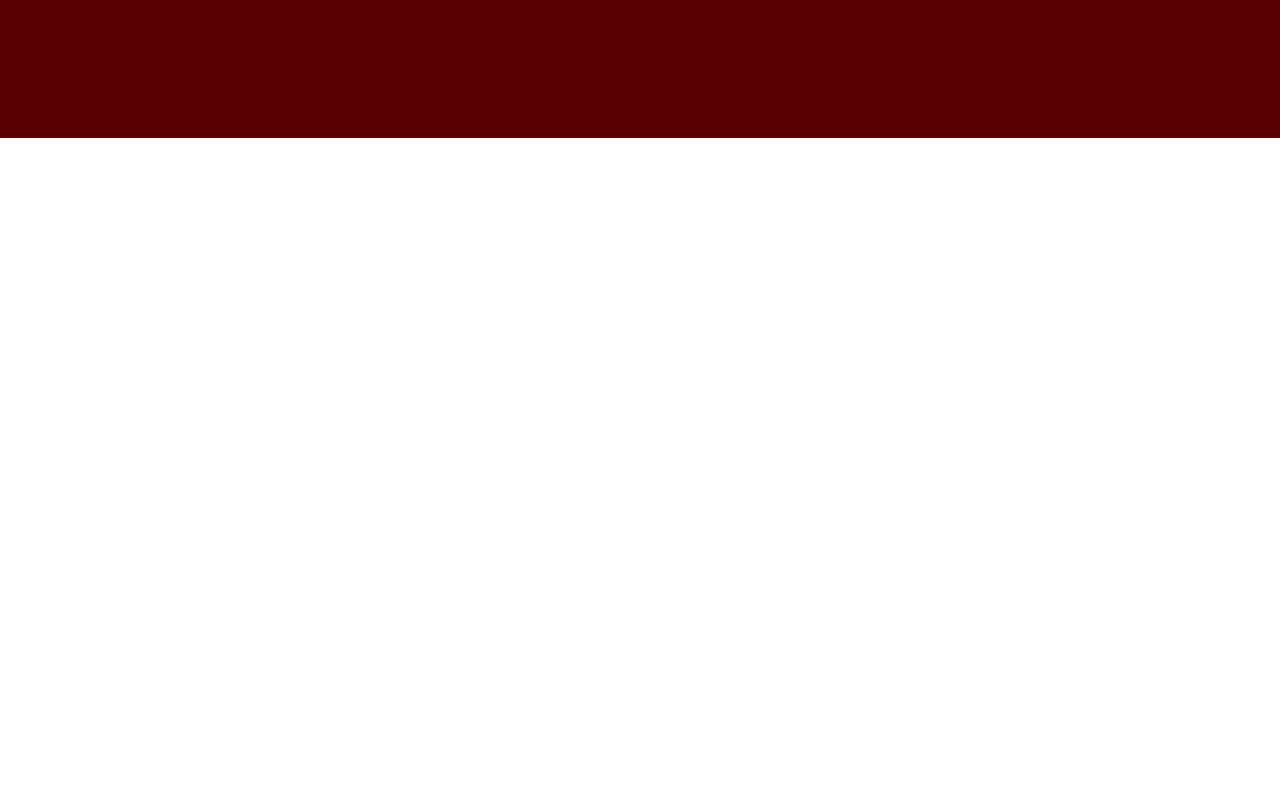
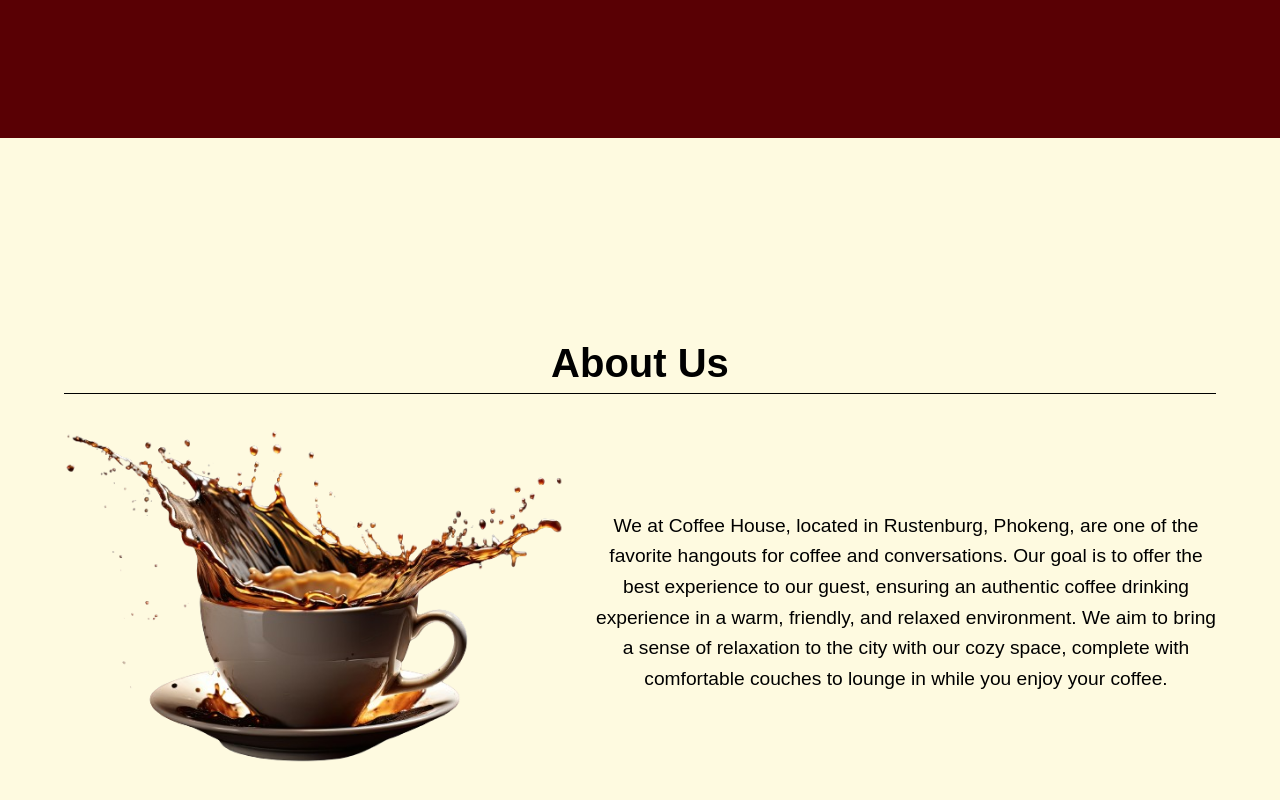
Before and after one commit to MohauMushi/Coffee_Website, a React (Vite) app: page / in a window 1280 px wide. Shown: the part 662-1462 px from the top of the page. Before the commit the page ends 800 px from the top, so only its background shows below. Built offline with nearby package versions, Linux system fonts and the light colour scheme.

Commit message:
Added overflow-x: hidden;

```diff
--- a/src/App.css
+++ b/src/App.css
@@ -4,3 +4,10 @@
   /* padding: 2rem; */
   text-align: center;
 }
+
+body, html {
+  margin: 0;
+  padding: 0;
+  font-family: Arial, sans-serif;
+  scroll-behavior: smooth;
+}
--- a/src/App.jsx
+++ b/src/App.jsx
@@ -1,6 +1,7 @@
 import React from "react";
 import Navbar from "./Components/Navbar/Navbar";
 import HomePage from "./Components/Home/Home";
+import About from "./Components/About/About";
 import "./App.css";
 
 function App() {
@@ -9,6 +10,7 @@ function App() {
       <div className="App">
         <Navbar />
         <HomePage />
+        <About />
       </div>
     </>
   );
--- /dev/null
+++ b/src/Components/About/About.css
@@ -0,0 +1,84 @@
+.about-section {
+  background-color: #fefae0;
+  min-height: 100vh;
+  /* margin-top: -6rem; */
+  display: flex;
+  flex-direction: column;
+  justify-content: center;
+  align-items: center;
+  text-align: center;
+  position: relative;
+  width: 100vw;
+  padding: clamp(2rem, 5vw, 4rem);
+  box-sizing: border-box;
+}
+
+.about-content {
+  max-width: 1200px;
+  width: 100%;
+}
+
+.about-container {
+  display: flex;
+  justify-content: center;
+  align-items: stretch;
+  gap: clamp(1rem, 3vw, 2rem);
+  flex-wrap: wrap;
+}
+
+.image-container {
+  flex: 1 1 300px;
+  max-width: 500px;
+}
+
+.about-image {
+  width: 100%;
+  height: auto;
+  object-fit: cover;
+}
+
+.text-container {
+  flex: 1 1 300px;
+  display: flex;
+  font-weight: 500;
+  flex-direction: column;
+  justify-content: center;
+}
+
+.about-section h1 {
+  font-size: clamp(2rem, 5vw, 2.5rem);
+  color: black;
+  border-bottom: 1px solid black;
+  /* padding-bottom: 5px; */
+  margin-bottom: clamp(1rem, 3vw, 2rem);
+}
+
+.about-section p {
+  font-size: clamp(1rem, 2vw, 1.2rem);
+  color: black;
+  line-height: 1.6;
+  margin-bottom: 1rem;
+}
+
+@media (max-width: 768px) {
+  .about-container {
+    flex-direction: column;
+    align-items: center;
+  }
+
+  .image-container,
+  .text-container {
+    max-width: 100%;
+  }
+
+  .about-image {
+    max-width: 100%;
+    height: auto;
+  }
+}
+
+@media (max-width: 480px) {
+  .about-section {
+    padding: 1rem;
+  }
+}
--- /dev/null
+++ b/src/Components/About/About.jsx
@@ -0,0 +1,31 @@
+import React from "react";
+import AboutImage from "../../assets/About-Image.png";
+import "./About.css";
+
+const About = () => {
+  return (
+    <section id="about" className="about-section">
+      <div className="about-content">
+        <h1>About Us</h1>
+        <div className="about-container">
+          <div className="image-container">
+            <img src={AboutImage} alt="About Me" className="about-image" />
+          </div>
+          <div className="text-container">
+            <p>
+              We at Coffee House, located in Rustenburg, Phokeng, are one of the
+              favorite hangouts for coffee and conversations. Our goal is to
+              offer the best experience to our guest, ensuring an authentic
+              coffee drinking experience in a warm, friendly, and relaxed
+              environment. We aim to bring a sense of relaxation to the city
+              with our cozy space, complete with comfortable couches to lounge
+              in while you enjoy your coffee.
+            </p>
+          </div>
+        </div>
+      </div>
+    </section>
+  );
+};
+
+export default About;
--- a/src/index.css
+++ b/src/index.css
@@ -14,5 +14,7 @@
 }
 
 body {
-  margin: 0;
-}
+	margin: 0;
+	/* padding: 0; */
+	overflow-x: hidden;
+  }
```
